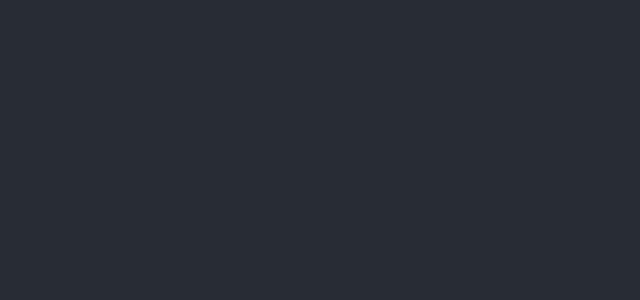
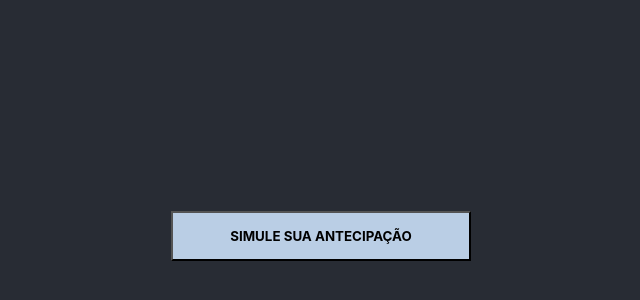
Before and after one commit to matheuszeiser/antecipacao-de-transicao, a React (Create React App) app: page / in a window 1280 px wide. Shown: the part 164-464 px from the top of the page, without its empty margins (319-959 px from the left). Built offline with nearby package versions, Linux system fonts and the light colour scheme.

Commit message:
feat: Create Button component and add color palette

```diff
--- a/src/App.tsx
+++ b/src/App.tsx
@@ -1,10 +1,12 @@
-import React from 'react';
-import './App.css';
+import React from "react";
+import "./App.css";
+import Button from "./components/Button";
 
 function App() {
   return (
     <div className="App">
       <header className="App-header">
+        <Button/>
       </header>
     </div>
   );
--- a/src/Styles/GlobalStyle.ts
+++ b/src/Styles/GlobalStyle.ts
@@ -10,12 +10,11 @@ export default createGlobalStyle`
     }
     :root{
         --black: #121214;
-        --pink: #FF577F;
-        --gray1: #868E96;
-        --gray2: #343B41;
-        --gray3: #212529;
-        --white: #F8F9FA;
-        --red: #992c20;
+        --color1 #889dcb;
+        --color2 #a1b6d8;
+        --color3 #bacee5;
+        --color4 #d3e7f2;
+        --color5 #ecffff;
     }
 
     body{
--- /dev/null
+++ b/src/components/Button/index.tsx
@@ -0,0 +1,16 @@
+import { ButtonHTMLAttributes } from "react";
+import { ThemeButton } from "./style";
+
+interface ButtonProps extends ButtonHTMLAttributes<HTMLButtonElement> {}
+
+const Button = ({ ...rest }: ButtonProps) => {
+  return (
+    <div>
+      <ThemeButton {...rest}>
+        SIMULE SUA ANTECIPAÇÃO
+      </ThemeButton>
+    </div>
+  );
+};
+
+export default Button;
--- /dev/null
+++ b/src/components/Button/style.ts
@@ -0,0 +1,10 @@
+import styled from "styled-components";
+
+
+export const ThemeButton = styled.button`
+    width: 300px;
+    height: 50px;
+    background-color: var(--color3);
+    font-weight: 700;
+
+`
```
Also changed, not shown: src/index.tsx (+7 -7 lines).
